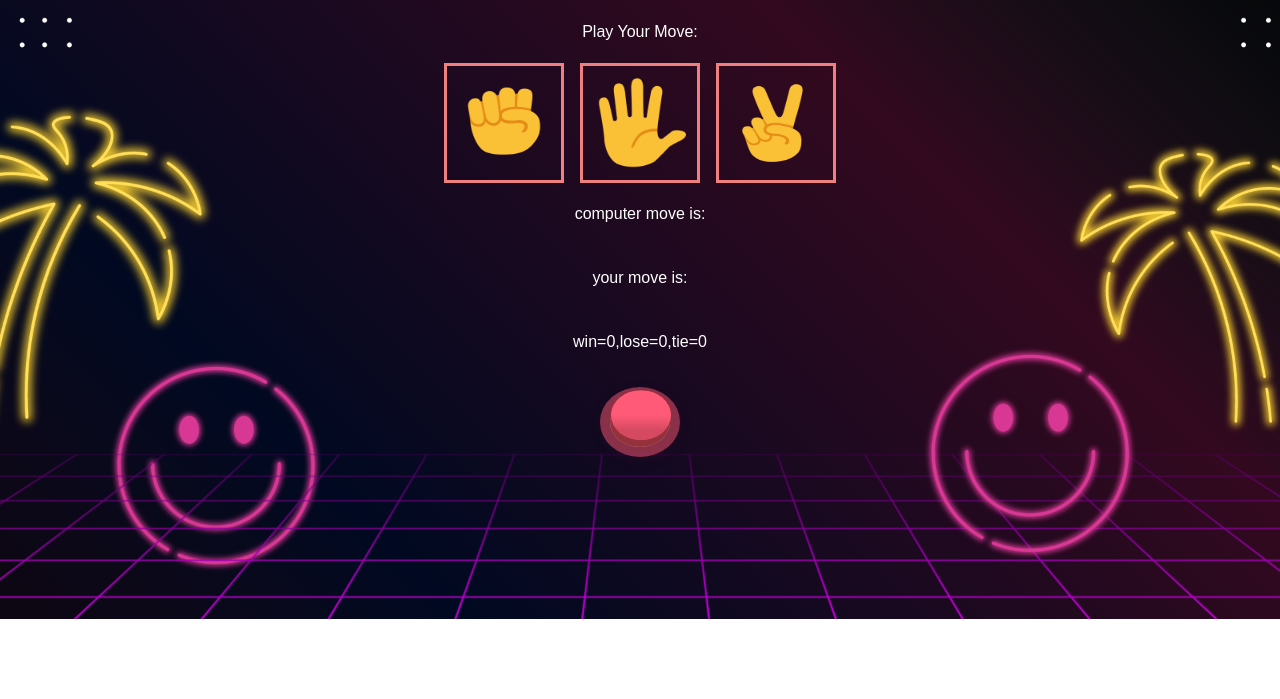
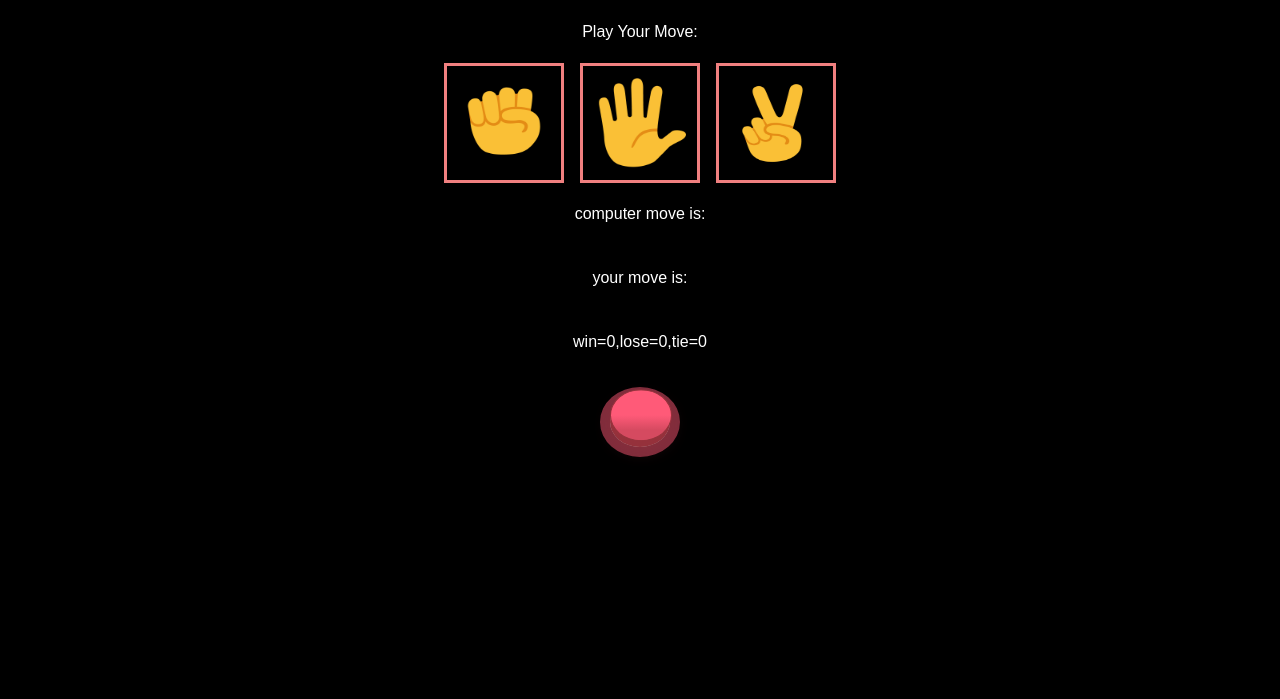
Before and after one commit to TankKrrish/Rock_Paper_Scissors, a plain HTML site: page index.html in a window 1280 px wide. Shown: the part 101-800 px from the top of the page. Drawn offline with Linux system fonts and the light colour scheme; a web font is replaced by a local one.

Commit message:
Update index.html

```diff
--- a/index.html
+++ b/index.html
@@ -8,7 +8,8 @@
 @import url('https://fonts.googleapis.com/css2?family=Sixtyfour+Convergence&display=swap');
 
         body{
-            background-image: url(background.png);
+/*             background-image: url(background.png); */
+            background-color: black;
             background-size: 100%;
             background-repeat: no-repeat;
             color: white;
```
